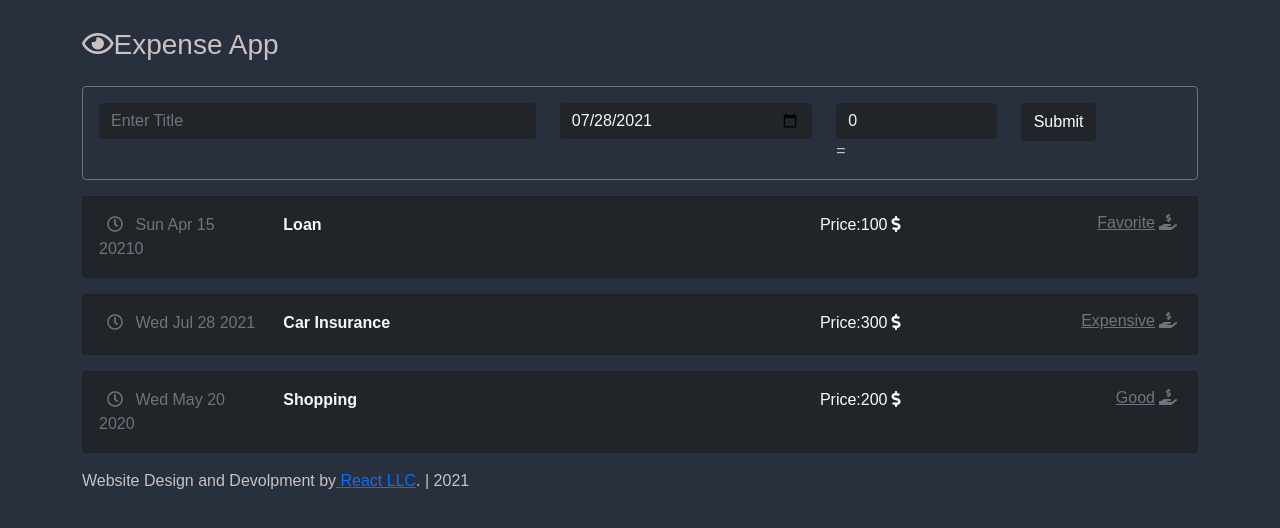
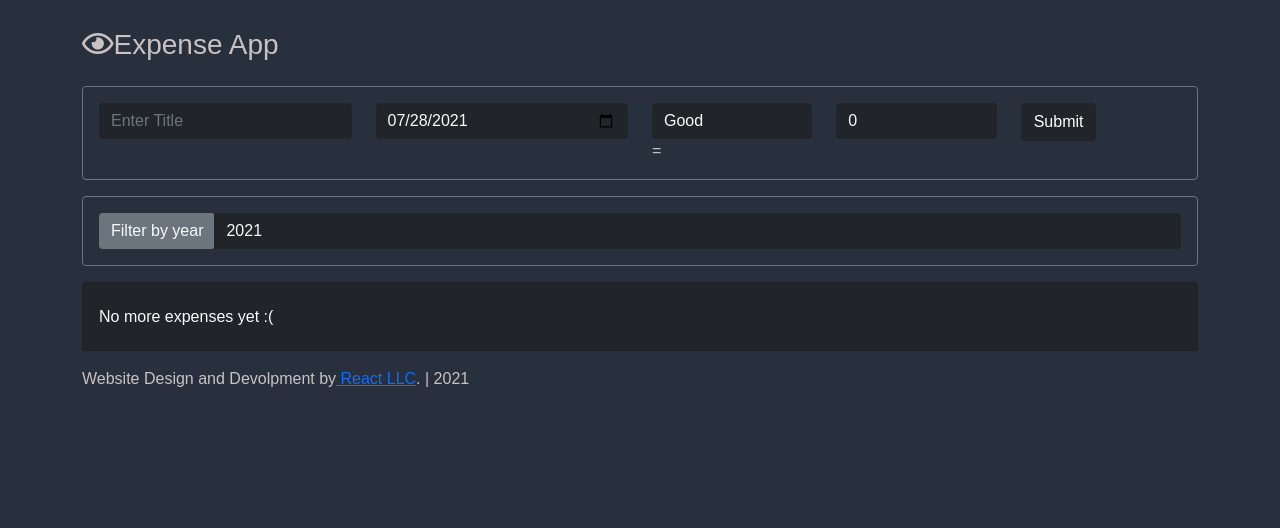
Before and after one commit to hasmikyeganyan/react-tutorial, a React (Create React App) app: page / in a window 1280 px wide. Shown: the top 528 px of the page. Built offline with nearby package versions, Linux system fonts and the light colour scheme.

Commit message:
Filter added | Ui improvements

```diff
--- a/src/App.js
+++ b/src/App.js
@@ -1,39 +1,47 @@
 import React from 'react';
 import './App.css';
+import { useState } from 'react';
 
 import ExpenseItemTitle from './components/expense/ExpenseTitle';
 import AppTitle from './components/AppTitle';
 import Footer from './components/layout/footer';
 import NewExpense from './components/newExpense/newExpense';
 import Expenses from './components/expense/Expenses';
+import Filter from './components/filter/Filter';
 
 const App=() =>{
-  const expenses=[
-    {
-    title:'Loan',
-    price :100,
-    date:new Date(20210,3,15),
-    status:'Favorite',
-    },
-    {
-      title:'Car Insurance',
-      price :300,
-      date:new Date(),
-      status:'Expensive'
-      },
-      {
-        title:'Shopping',
-        price :200,
-        date: new Date(2020, 4 , 20),
-        status:'Good',
-        },
-  ];
+const [expenses, setExpenses] = useState( [
+  // {
+  // title:'Loan',
+  // price :100,
+  // date:new Date(20210,3,15),
+  // status:'Favorite',
+  // },
+  // {
+  //   title:'Car Insurance',
+  //   price :300,
+  //   date:new Date(),
+  //   status:'Expensive'
+  //   },
+  //   {
+  //     title:'Shopping',
+  //     price :200,
+  //     date: new Date(2020, 4 , 20),
+  //     status:'Good',
+  //     }
+    ]);
+
+    const submitSetExpenses =(NewExpense)=>
+    setExpenses([NewExpense,...expenses]);
+
+
 return (
     <div className="App container">
       <AppTitle />
 
-      <NewExpense />
+      <NewExpense  setExpenses={submitSetExpenses} />
 
+<Filter />
      <Expenses expenses={expenses}/>
     <Footer date={new Date().getFullYear()} />
     </div>
--- /dev/null
+++ b/src/components/expense/EmptyExpenses.js
@@ -0,0 +1,9 @@
+import Card from "../shared/Card"
+
+const EmptyExpenses=()=>(
+<Card>
+        <h6 className='mt-2'>No more expenses yet :(</h6>
+    </Card>
+
+);
+export default EmptyExpenses;
--- a/src/components/expense/ExpenseTitle.js
+++ b/src/components/expense/ExpenseTitle.js
@@ -4,7 +4,7 @@ const ExpenseTitle=(props)=>(
               <div className='row'>
             <div className='col-4 text-secondary'>
             <i className='far fa-clock px-2' ></i>{' '}
-            {props.date.toDateString()}
+            {props.date}
             </div>
             <div className='col-8'>
             <b>{props.title} </b>
--- a/src/components/expense/Expenses.js
+++ b/src/components/expense/Expenses.js
@@ -1,27 +1,25 @@
+import EmptyExpenses from './EmptyExpenses';
 import ExpenseItem from './ExpenseItem';
-const Expenses =(props)=>{
-    return(
+const Expenses =(props)=>(
+
         <div>
-             <ExpenseItem
-              title={props.expenses[0].title}
-               price ={props.expenses[0].price}
-               date={props.expenses[0].date}
-               status={props.expenses[0].status}
-               />
-      <ExpenseItem
-       title={props.expenses[1].title}
-        price ={props.expenses[1].price}
-         date={props.expenses[1].date}
-          status={props.expenses[1].status}
-          />
-      <ExpenseItem
-      title={props.expenses[2].title}
-       price ={props.expenses[2].price}
-        date={props.expenses[2].date}
-         status={props.expenses[2].status}
-         />
-        </div>
 
-    )
-};
+            {props.expenses.length > 0 ?(
+                props.expenses.map((expense)=> (
+                  <ExpenseItem
+                  key={expense.title}
+                  title={expense.title}
+                   price ={expense.price}
+                   date={expense.date}
+                   status={expense.status}
+                   />
+            ))
+            ): (
+             <EmptyExpenses />
+            ) }
+
+</div>
+    );
+
+
 export default Expenses;
--- /dev/null
+++ b/src/components/filter/Filter.js
@@ -0,0 +1,23 @@
+const Filter =()=>{
+    const currentYear=new Date().getFullYear();
+ return(
+      <div className='card bg-transparent border-secondary  mb-3 p-3'>
+<div className='input-group'>
+  <div className='input-group-prepend'>
+    <label className='input-group-text bg-secondary text-light border-0' for='groupSelect'>
+      Filter by year
+    </label>
+  </div>
+  <select className='custom-select form-control bg-dark border-0 text-light'
+  id ='groupSelect'>
+<option selected>{currentYear}</option>
+<option value={currentYear-1}>{currentYear-1}</option>
+<option value={currentYear-2}>{currentYear-2}</option>
+<option value={currentYear-3}>{currentYear-3}</option>
+
+  </select>
+</div>
+</div>
+ );
+};
+export default Filter;
--- a/src/components/newExpense/newExpense.js
+++ b/src/components/newExpense/newExpense.js
@@ -1,8 +1,10 @@
 import NewExpenseForm from "./newExpenseForm"
 
-const NewExpense =()=>{
+const NewExpense =(props)=>{
+
+
 return(<div className='card bg-transparent border-secondary p-3 mb-3'>
-    <NewExpenseForm />
+        <NewExpenseForm setExpenses={props.setExpenses}/>
 </div>
 )
 };
--- a/src/components/newExpense/newExpenseForm.js
+++ b/src/components/newExpense/newExpenseForm.js
@@ -1,31 +1,40 @@
 import NewExpenseInput from "./newExpenseInput";
 import { useState } from "react";
 import moment from "moment";
-const NewExpenseForm =()=>{
+const NewExpenseForm =(props)=>{
     const[title,setTitle]=useState('');
     const[date,setDate]=useState(new Date());
     const[price,setPrice]=useState(0);
+    const[status,setStatus]=useState('Good');
+
 
             const changeTitle=(event) =>setTitle(event.target.value);
             const changeDate =(event)=>setDate(event.target.value);
             const changePrice =(event)=>setPrice(event.target.value);
+            const changeStatus =(event)=>setStatus(event.target.value);
+
             const onSubmit=(event)=> {
                 event.preventDefault();
                 const newExpense={
                     title:title,
                     date:date,
                     price:price,
+                    status:status,
 
 
                 };
-                console.log(newExpense);
+                props.setExpenses(newExpense);
+                setTitle('' );
+                setPrice(0);
+                setDate(new Date());
+                setStatus('Good');
 
             };
 
         return(
     <form onSubmit={onSubmit}>
         <div className="row">
-            <div className='col-5 '>
+            <div className='col-3 '>
                 <NewExpenseInput type='text'
                  placeholder='Enter Title'
                 onChange={changeTitle}
@@ -42,12 +51,19 @@ const NewExpenseForm =()=>{
             />
             </div>
             <div className='col-2'>
-            <NewExpenseInput type='number'
-             placeholder='Enter Price'
-             onChange={changePrice}
-             value={price}
+            <NewExpenseInput type='text'
+             placeholder='Enter Status'
+             onChange={changeStatus}
+             value={status}
              />
            =
+            </div>
+            <div className='col-2'>
+            <NewExpenseInput type='number'
+            placeholder='Enter Number'
+            onChange={changePrice}
+            value={price}
+            />
             </div>
             <div className='col-2'>
                 <button type='submit'className='btn  btn-dark' >Submit</button>
```
